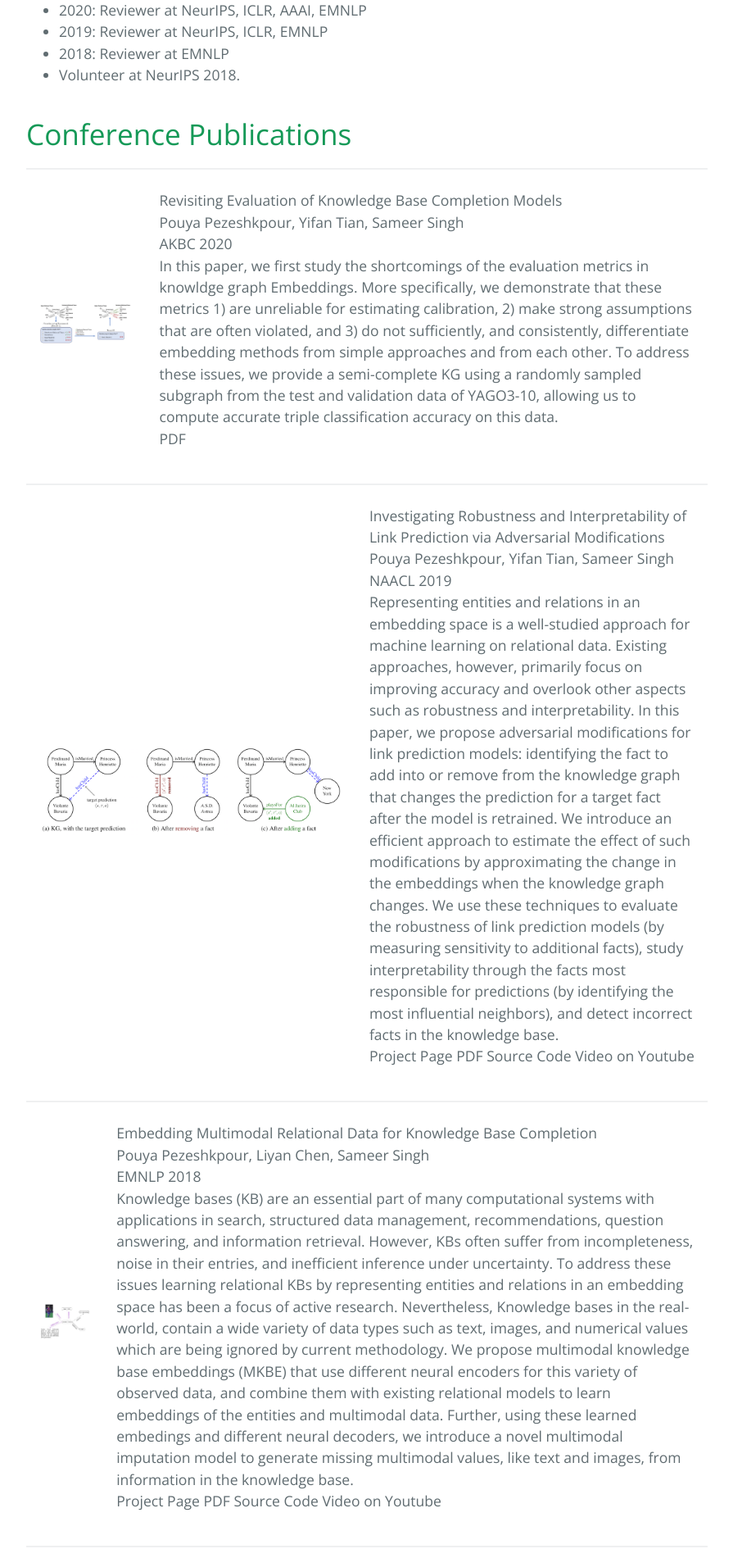
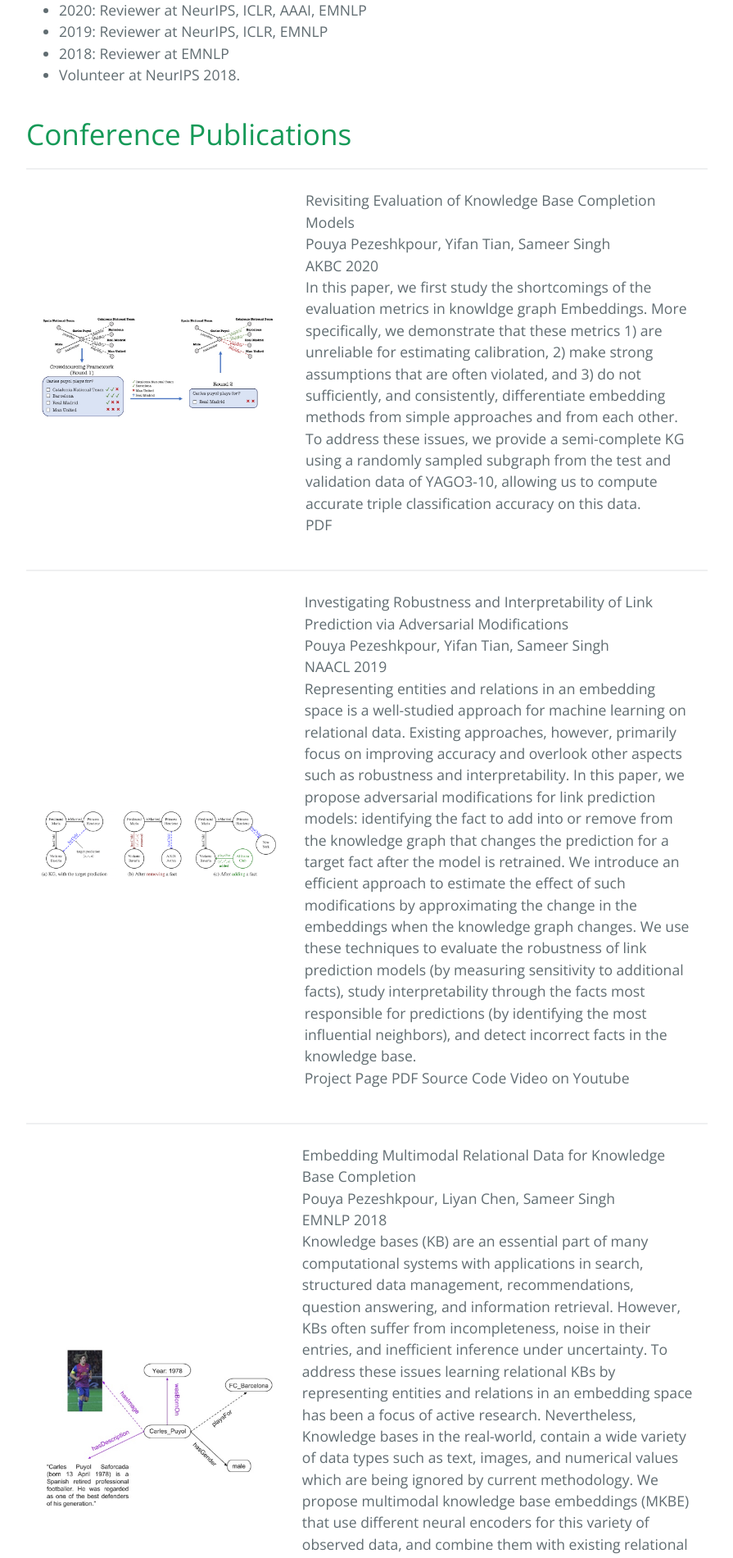
Before and after one commit to pouyapez/pouyapez.github.io, a Jekyll site: the page built from index.md, in a window 1280 px wide. Shown: the part 1182-3083 px from the top of the page at 82% size, without its empty margins (192-1087 px from the left). Built offline with Jekyll 4.4.1, drawn with Linux system fonts in a browser that asks for light colours.

Commit message:
Update index.md

```diff
--- a/index.md
+++ b/index.md
@@ -43,6 +43,8 @@ layout: default
 
 <div class="menu-container noselect">
    <table class="content-table">
+    <col width="400px" />
+    <col width="600px" />
       <tr>
         <td>
           <img class="left-align image noselect" src="/images/crowd.jpg" width="1000">
@@ -64,8 +66,8 @@ layout: default
 
 <div class="menu-container noselect">
    <table class="content-table">
-    <col width="500px" />
-    <col width="500px" />
+    <col width="400px" />
+    <col width="600px" />
       <tr>
         <td>
           <img class="left-align image noselect" src="/images/criage.png" width="1000">
@@ -86,6 +88,8 @@ Project Page     PDF     Source Code     Video on Youtube
 * * *
 <div class="menu-container noselect">
    <table class="content-table">
+    <col width="400px" />
+    <col width="600px" />
       <tr>
         <td>
           <img class="left-align image noselect" src="/images/graph.jpg" width="1000">
@@ -106,6 +110,8 @@ Project Page     PDF     Source Code     Video on Youtube
 * * *
 <div class="menu-container noselect">
    <table class="content-table">
+    <col width="400px" />
+    <col width="600px" />
       <tr>
         <td>
           <img class="left-align image noselect" src="/images/2014.png"  width="1000">
```
